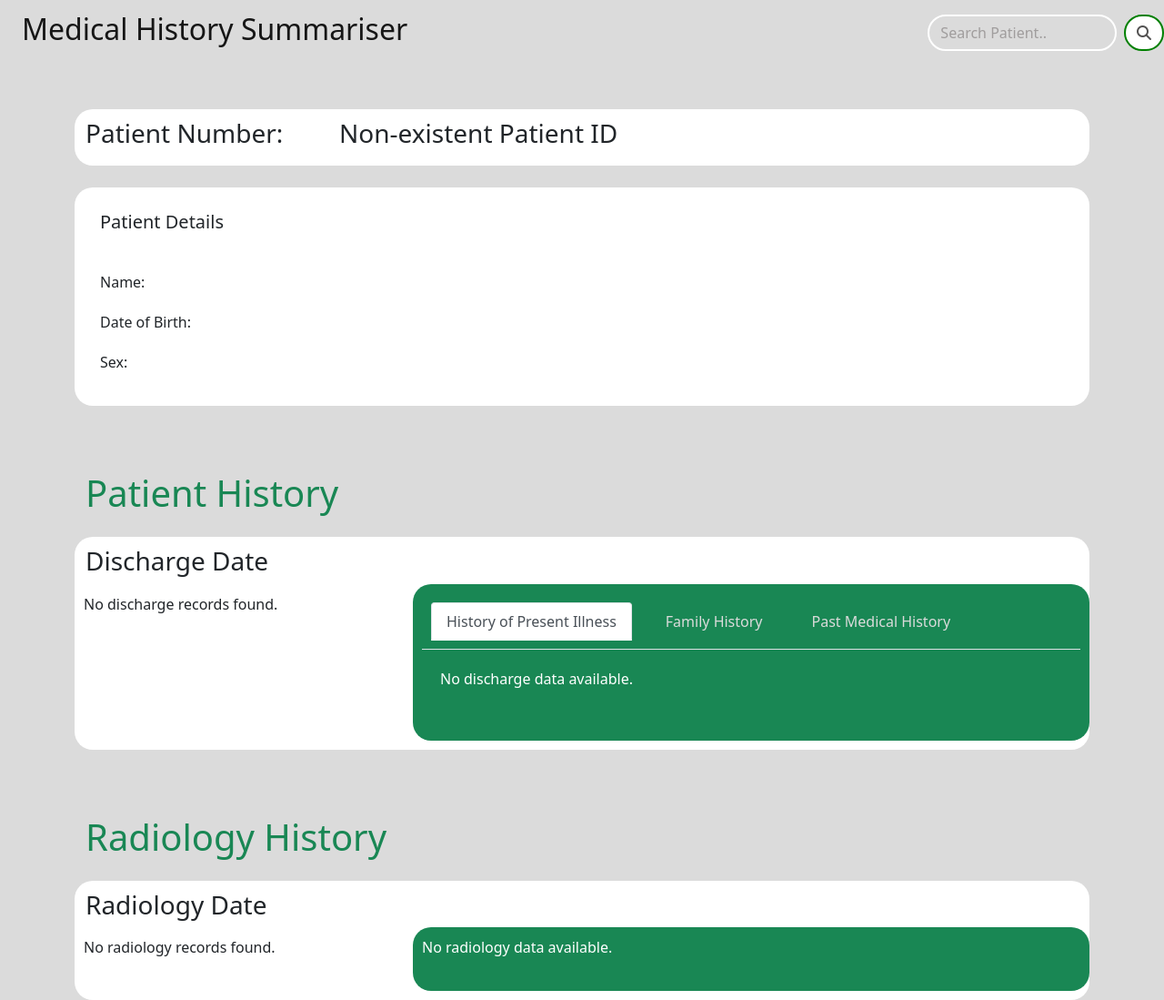
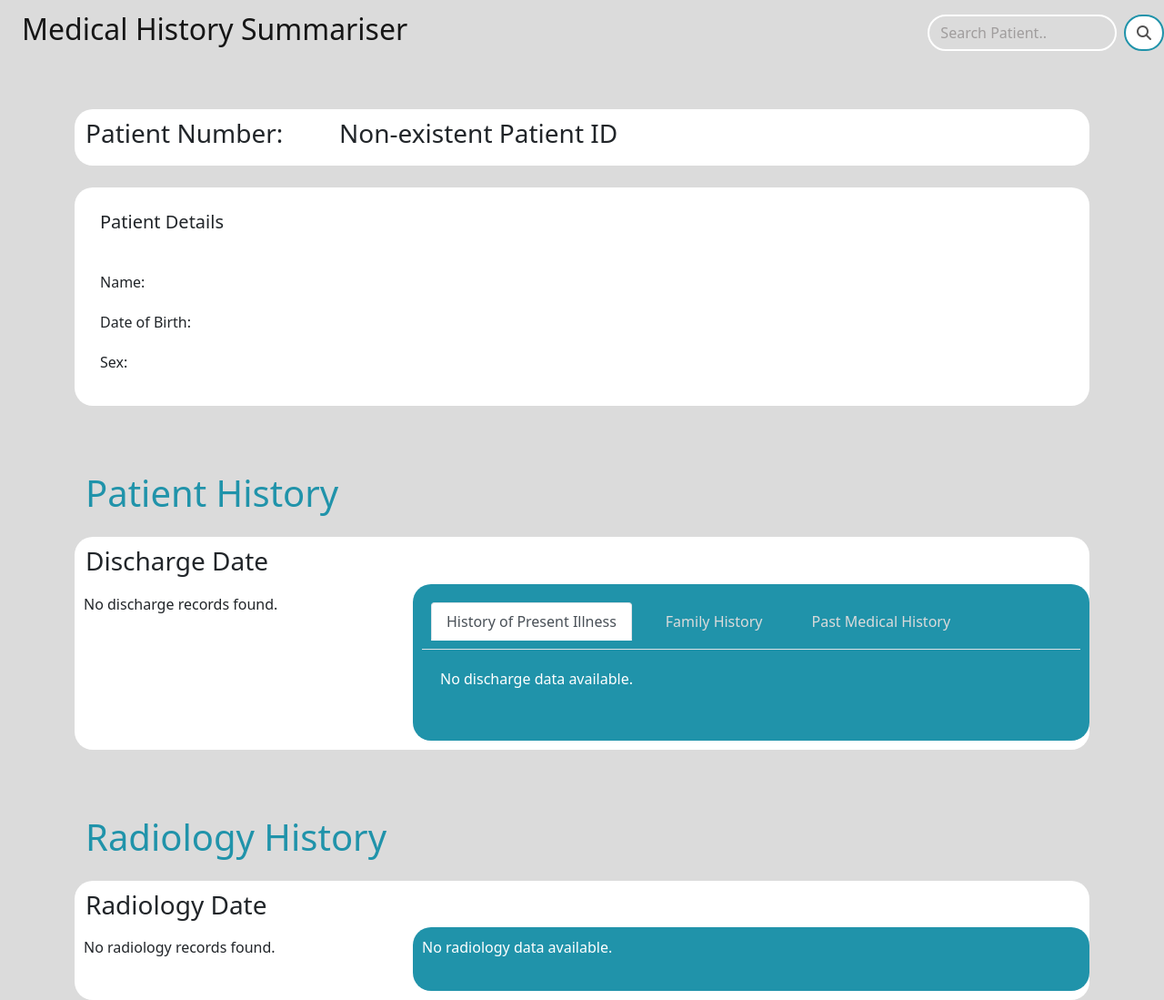
Before and after one commit to olie0001/medical_summary_fit3164, a Flask app: page / in a window 1280 px wide. Shown: the whole page at 91% size. Run offline with Flask 3, Linux system fonts and the light colour scheme; some libraries are stand-ins or nearby versions.

Commit message:
Updated style

```diff
--- a/patient_history/static/style.css
+++ b/patient_history/static/style.css
@@ -1,5 +1,13 @@
 body {
     background-color: #dbdbdb;
+}
+
+.h1 {
+    color:  white;
+    background-color: rgb(32, 147, 170);
+    border-radius: 20px;
+    border: none;  /* Explicitly remove borders */
+    box-shadow: none;  /* Remove any shadows */
 }
 
 .row, .h3{
@@ -30,11 +38,11 @@ body {
     background-color: white;
     padding: 0 12px; /* Padding around icon */
     vertical-align: middle; /* Aligns button properly with input */
-    border: 2px solid green;
+    border: 2px solid rgb(32, 147, 170);
 }
 
 .btn-primary:hover {
-    background-color: green; /* Change background to green */
+    background-color: rgb(32, 147, 170); /* Change background to blue */
     color: white; /* Change text/icon color to white for contrast */
 }
 
@@ -45,11 +53,11 @@ body {
 .btn-primary:not(:disabled):not(.disabled):active,
     .btn-primary:not(:disabled):not(.disabled).active,
     .show > .btn-primary.dropdown-toggle {
-        background-color: darkgreen; /* Darker shade for active state */
+        background-color: rgb(32, 147, 170); /* Darker shade for active state */
         color: white;
 }
 .btn-primary:focus {
-    background-color: green;
+    background-color: rgb(32, 147, 170);
     color: white;
     box-shadow: 0 0 0 0.2rem rgba(0, 128, 0, 0.5); /* Adjust the box-shadow color to match */
 }
@@ -79,7 +87,7 @@ body {
 
 /* date list item */
 .list-group-item.active {
-    background-color: #28a745; /* Green */
+    background-color: rgb(32, 147, 170); /* Blue */
     color: white; /* Text color */
     border-color: white;
 }
@@ -98,6 +106,8 @@ body {
 .col-8{
     padding: 10px;
     border-radius: 20px;
+    background-color:  rgb(32, 147, 170);
+    color: white;
 }
 
 
--- a/patient_history/templates/index.html
+++ b/patient_history/templates/index.html
@@ -114,7 +114,7 @@
         <!--Patient History-->
         <div class="container">
             <div class="my-4">
-                <h1 class="text-success">Patient History</h1>
+                <h1 style = "color: rgb(32, 147, 170);">Patient History</h1>
             </div>
             <div class="row">
                 <h3>Discharge Date</h3>
@@ -131,7 +131,7 @@
                     </div>
                 </div>
                 <!--Medical Note-->
-                <div class="col-8 text-bg-success" style="border-radius: 20px;">
+                <div class="col-8" style="border-radius: 20px;">
                     <!-- Nav tabs -->
                     <ul class="nav nav-tabs" id="myTab" role="tablist">
                         <li class="nav-item" role="presentation">
@@ -197,7 +197,7 @@
         <!--Radiology History-->
         <div class="container">
             <div class="my-4">
-                <h1 class="text-success">Radiology History</h1>
+                <h1 style = "color: rgb(32, 147, 170);">Radiology History</h1>
             </div>
             <div class="row">
                 <h3>Radiology Date</h3>
@@ -214,7 +214,7 @@
                     </div>
                 </div>
                 <!--Radiology Note-->
-                <div class="col-8 text-bg-success">
+                <div class="col-8">
                     <div data-bs-spy="scroll" data-bs-target="#list-2" data-bs-smooth-scroll="true" class="scrollspy-example" tabindex="0" style="max-height: 500px; overflow-y: auto;">
                         {% for radiology in radiology_arr %}
                             <h4 id="list-item-{{ loop.index }}">{{ radiology.storetime.strftime('%Y-%m-%d') if radiology.storetime else 'N/A' }} : {{ radiology.examination }}</h4>
```
